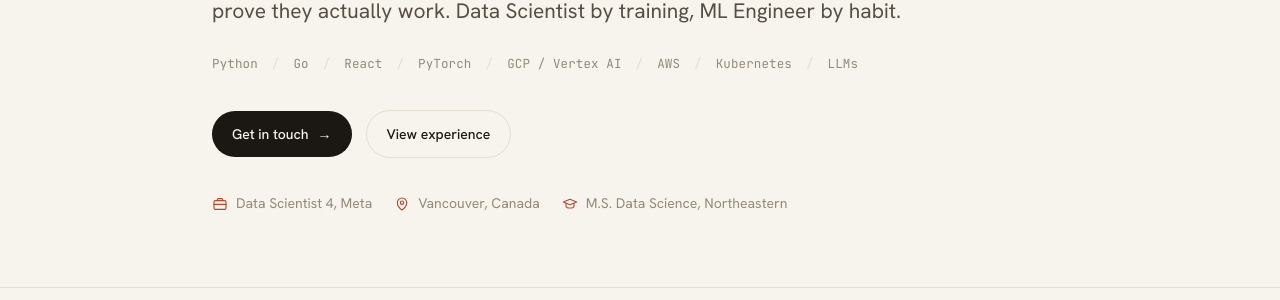
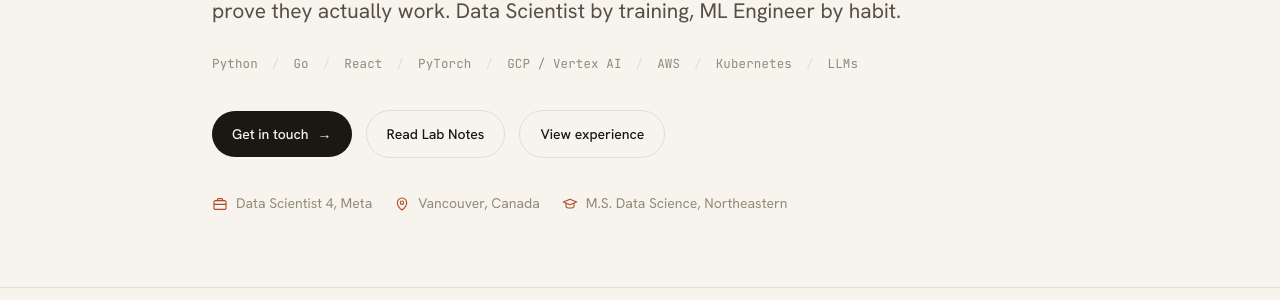
Before and after one commit to PraveenKumarSridhar/PraveenKumarS, a Jekyll site: the page built from index.html, in a window 1280 px wide and 900 px high. Shown: the part 370-670 px from the top of the window. Built offline with Jekyll 4.4.1, drawn with Linux system fonts in a browser that asks for light colours.

Commit message:
Add Lab Notes link to homepage hero

```diff
--- a/index.html
+++ b/index.html
@@ -225,6 +225,7 @@ image: /assets/social-card.png
     </div>
     <div class="actions">
       <a class="btn" href="#contact">Get in touch <span aria-hidden="true">→</span></a>
+      <a class="btn ghost" href="notes/">Read Lab Notes</a>
       <a class="btn ghost" href="#work">View experience</a>
     </div>
     <div class="meta-line">
```
